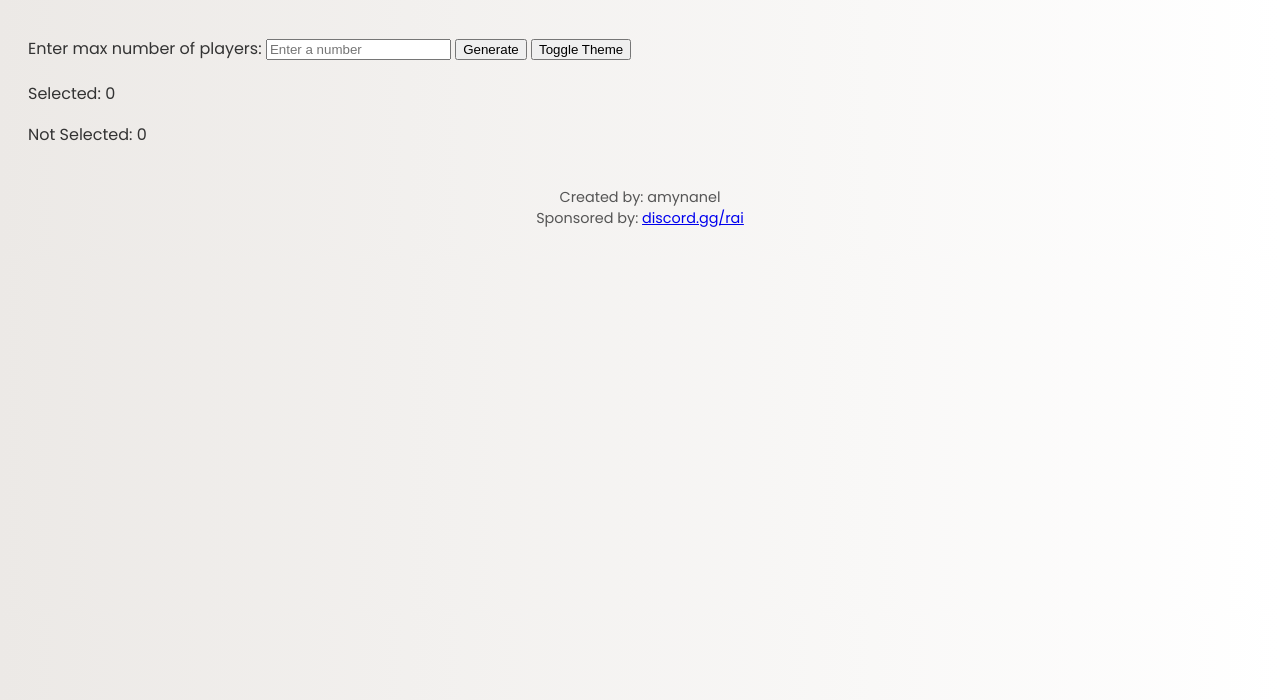
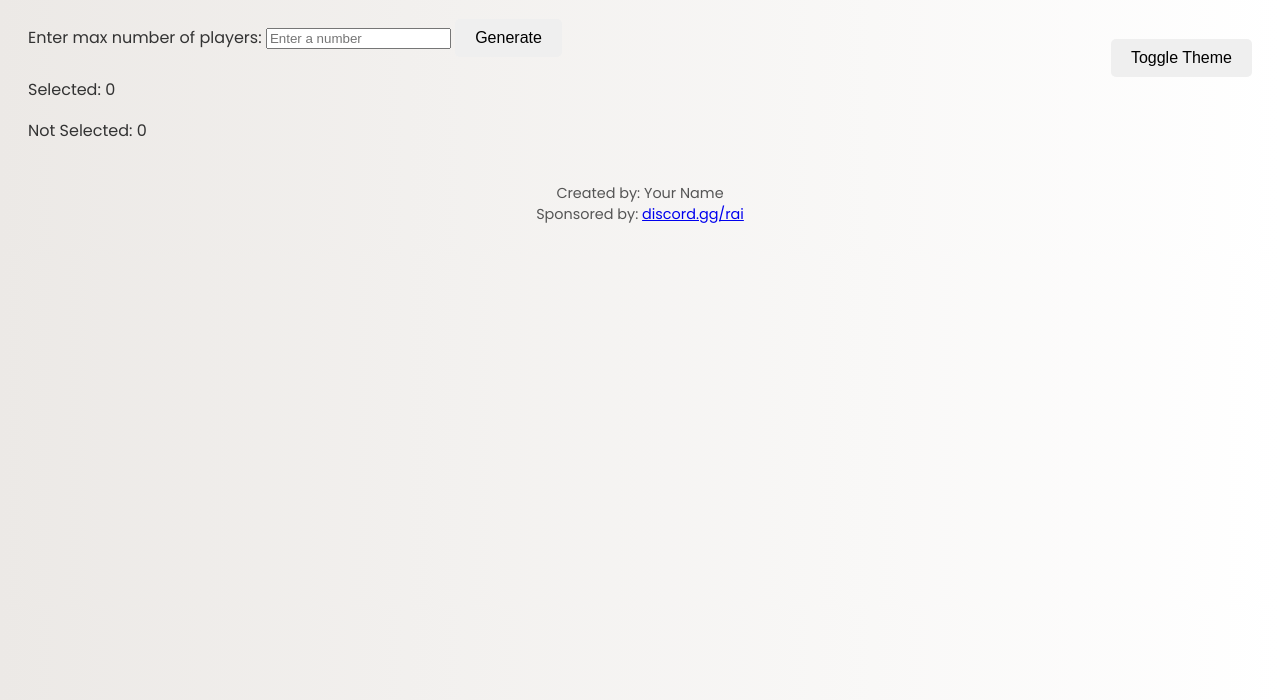
Before and after one commit to Abzal9/numbchoose, a plain HTML site: page index.html in a window 1280 px wide. Both pictures are taken after a click on the button "Toggle Theme". Shown: the part 100-800 px from the top of the page. Drawn offline with Linux system fonts and the light colour scheme.

Commit message:
Update index.html

```diff
--- a/index.html
+++ b/index.html
@@ -6,11 +6,13 @@
     <title>Player Numbers</title>
     <style>
         @import url('https://fonts.googleapis.com/css2?family=Poppins:wght@300;400;600&display=swap');
+
         body {
             font-family: 'Poppins', sans-serif;
             padding: 20px;
             background: linear-gradient(to right, #ece9e6, #ffffff);
             color: #333;
+            transition: background 0.5s ease, color 0.5s ease;
         }
         .player-list {
             margin-top: 20px;
@@ -19,6 +21,9 @@
             display: flex;
             align-items: center;
             margin-bottom: 10px;
+            opacity: 0;
+            transform: translateY(10px);
+            animation: fadeIn 0.3s ease forwards;
         }
         .player input[type="checkbox"] {
             margin-left: 10px;
@@ -32,8 +37,28 @@
             font-size: 0.9em;
             color: #555;
         }
+        button {
+            padding: 10px 20px;
+            border: none;
+            border-radius: 5px;
+            font-size: 16px;
+            cursor: pointer;
+            transition: background 0.3s ease, transform 0.2s ease;
+        }
+        button:hover {
+            background: #ddd;
+            transform: scale(1.05);
+        }
         .theme-button {
             margin-top: 20px;
+            float: right;
+        }
+
+        @keyframes fadeIn {
+            to {
+                opacity: 1;
+                transform: translateY(0);
+            }
         }
     </style>
 </head>
@@ -52,7 +77,7 @@
     </div>
 
     <div class="footer">
-        Created by: amynanel<br>
+        Created by: Your Name<br>
         Sponsored by: <a href="https://discord.gg/rai" target="_blank">discord.gg/rai</a>
     </div>
 
@@ -61,38 +86,47 @@
             const maxPlayers = parseInt(document.getElementById('maxPlayers').value);
             const playerList = document.getElementById('playerList');
             const stats = document.getElementById('stats');
+
             if (isNaN(maxPlayers) || maxPlayers < 1) {
                 alert('Please enter a valid number greater than 0.');
                 return;
             }
+
             playerList.innerHTML = '';
+
             for (let i = 1; i <= maxPlayers; i++) {
                 const playerDiv = document.createElement('div');
                 playerDiv.className = 'player';
+
                 const label = document.createElement('label');
                 label.textContent = `Player ${i}`;
+
                 const checkbox = document.createElement('input');
                 checkbox.type = 'checkbox';
                 checkbox.addEventListener('change', updateStats);
+
                 playerDiv.appendChild(label);
                 playerDiv.appendChild(checkbox);
                 playerList.appendChild(playerDiv);
             }
+
             updateStats();
         }
+
         function updateStats() {
             const checkboxes = document.querySelectorAll('.player input[type="checkbox"]');
             const selectedCount = Array.from(checkboxes).filter(checkbox => checkbox.checked).length;
             const notSelectedCount = checkboxes.length - selectedCount;
+
             document.getElementById('selectedCount').textContent = selectedCount;
             document.getElementById('notSelectedCount').textContent = notSelectedCount;
         }
 
         function toggleTheme() {
             const body = document.body;
-            const isLightTheme = body.style.background.includes('ece9e6');
+            const currentBackground = getComputedStyle(body).backgroundImage;
 
-            if (isLightTheme) {
+            if (currentBackground.includes('ece9e6')) {
                 body.style.background = 'linear-gradient(to right, #2c3e50, #4ca1af)';
                 body.style.color = '#fff';
             } else {
```
